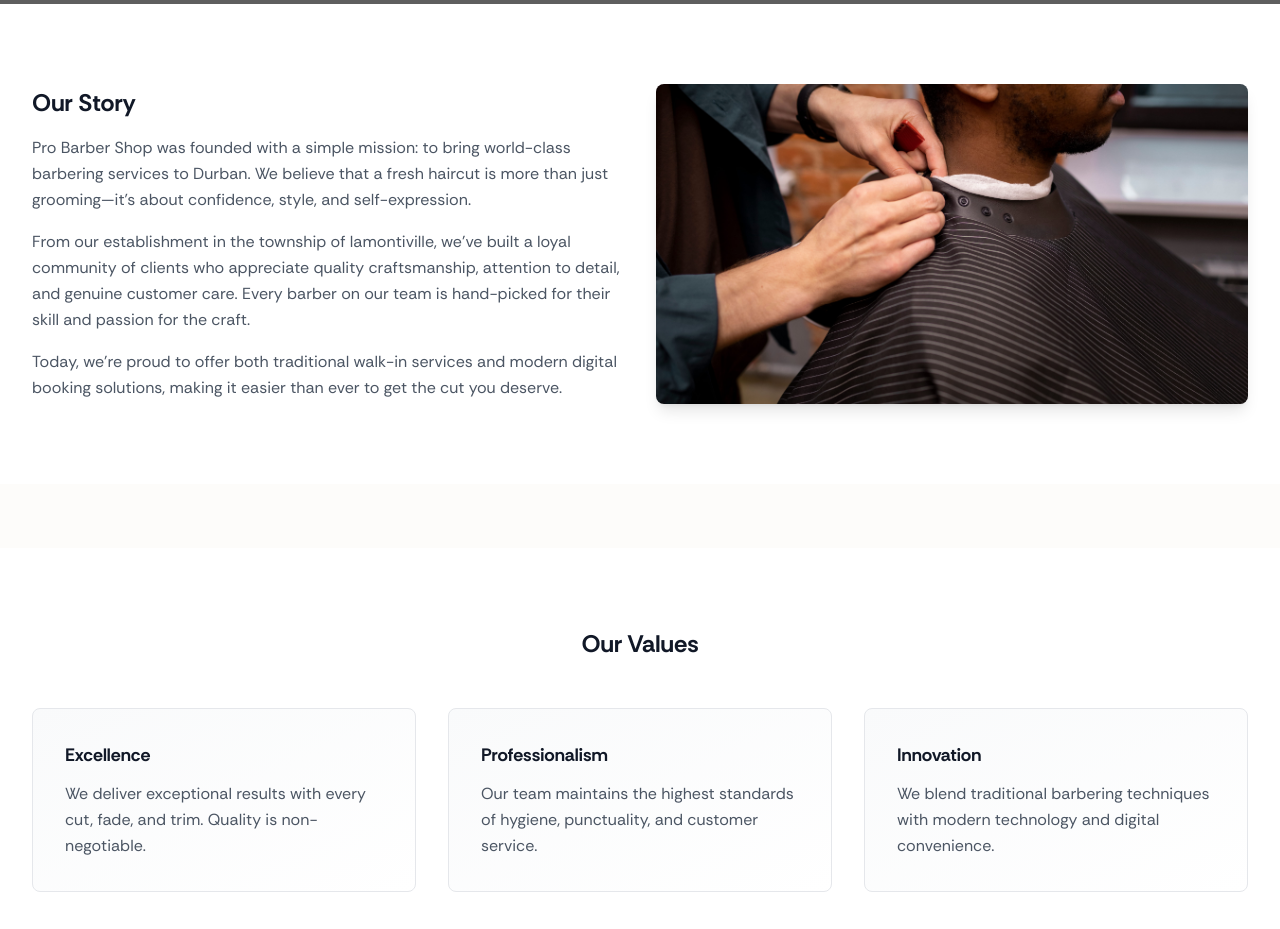
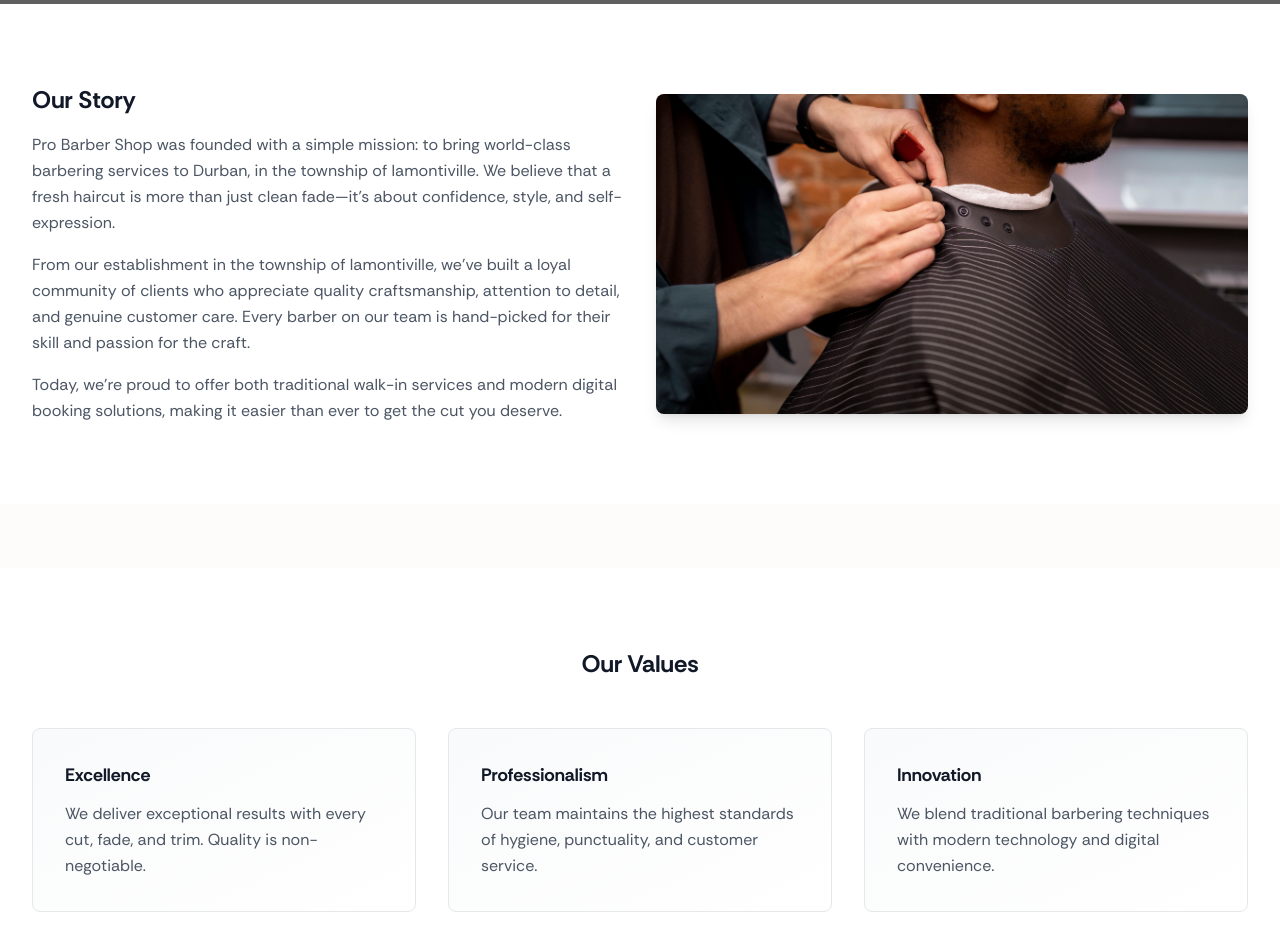
Before and after one commit to kaikhaya123/Real_Barbers, a Next.js app: page /about in a window 1280 px wide. Shown: the part 780-1709 px from the top of the page. Built offline with nearby package versions, Linux system fonts and the light colour scheme; grey boxes are pictures that could not be loaded.

Commit message:
Update about page

```diff
--- a/app/about/page.tsx
+++ b/app/about/page.tsx
@@ -64,7 +64,7 @@
             <h2 className="text-2xl font-bold text-gray-900 mb-4">Our Story</h2>
             <p className="text-gray-600 mb-4 leading-relaxed">
               Pro Barber Shop was founded with a simple mission: to bring world-class barbering
-              services to Durban. We believe that a fresh haircut is more than just grooming&mdash;it&apos;s
+              services to Durban, in the township of lamontiville. We believe that a fresh haircut is more than just clean fade&mdash;it&apos;s
               about confidence, style, and self-expression.
             </p>
             <p className="text-gray-600 mb-4 leading-relaxed">
--- a/components/barbers/Hero.tsx
+++ b/components/barbers/Hero.tsx
@@ -8,7 +8,7 @@
         <div className="h-full w-full bg-black/50 flex items-center">
           <div className="container mx-auto px-6 sm:px-8 lg:px-16">
             <div className="max-w-2xl">
-              <h1 className="text-3xl sm:text-5xl font-extrabold leading-tight">Pro Barber Shop ZA — Professional Cuts</h1>
+              <h1 className="text-3xl sm:text-5xl font-extrabold leading-tight">Pro Barber Shop — Professional Cuts</h1>
               <p className="mt-4 text-gray-200">Modern styles, friendly service. Meet our team of expert barbers ready to craft your next look.</p>
               <div className="mt-6 flex items-center gap-4">
                 <a href="/book" className="inline-flex items-center gap-2 bg-white text-black px-4 py-2 rounded-md font-semibold shadow hover:bg-yellow-500">Book Now</a>
```
